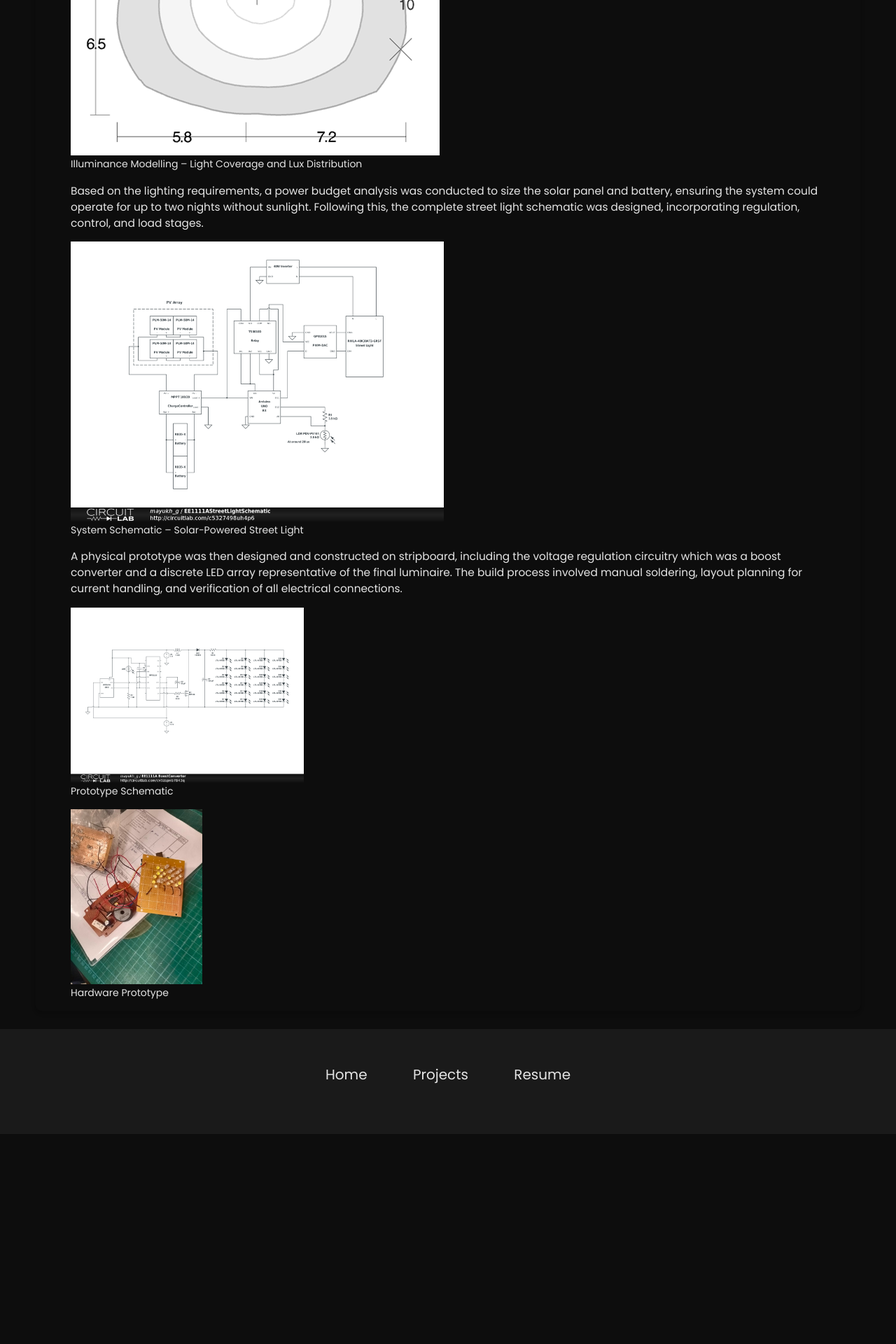
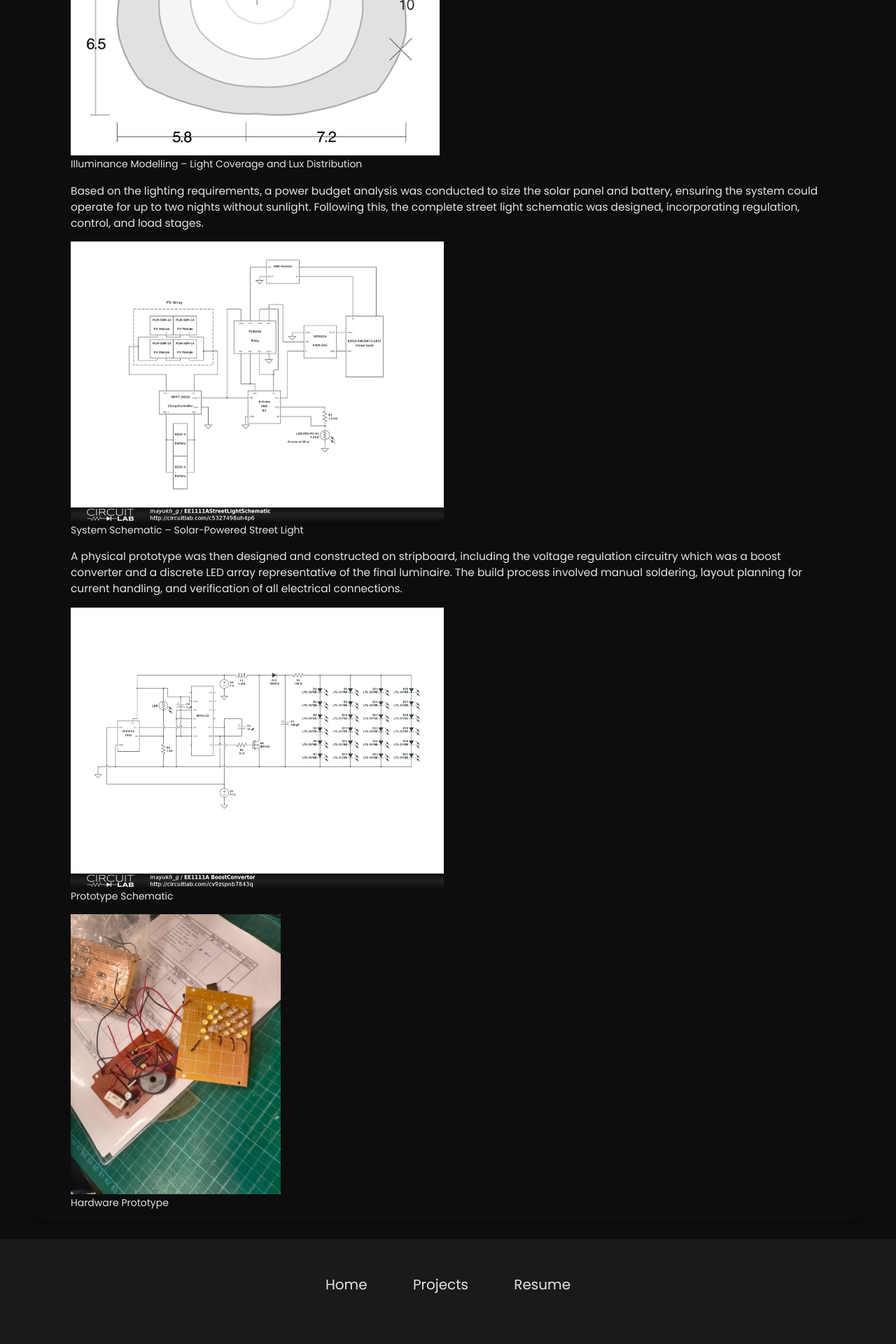
Before and after one commit to AscendedSky/AscendedSky.github.io, a Jekyll site: the page built from _projects/SolarStreetLight/index.md, in a window 1280 px wide. Shown: the part 1103-3023 px from the top of the page at 70% size. Built offline with Jekyll 4.4.1, drawn with Linux system fonts in a browser that asks for light colours; before the commit the page ends 2723 px from its top, so only the background shows below that.

Commit message:
Update index.md

```diff
--- a/_projects/SolarStreetLight/index.md
+++ b/_projects/SolarStreetLight/index.md
@@ -28,7 +28,7 @@ Based on the lighting requirements, a power budget analysis was conducted to siz
 <span style="font-size: 14px">System Schematic – Solar-Powered Street Light</span>
 
 A physical prototype was then designed and constructed on stripboard, including the voltage regulation circuitry which was a boost converter and a discrete LED array representative of the final luminaire. The build process involved manual soldering, layout planning for current handling, and verification of all electrical connections.
-{% include image-gallery.html images="boostconverter.png" height="250" %}
+{% include image-gallery.html images="boostconverter.png" height="400" %}
 <span style="font-size: 14px">Prototype Schematic</span>
-{% include image-gallery.html images="Stripboard.jpg" height="250" %}
+{% include image-gallery.html images="Stripboard.jpg" height="400" %}
 <span style="font-size: 14px">Hardware Prototype</span>
```
